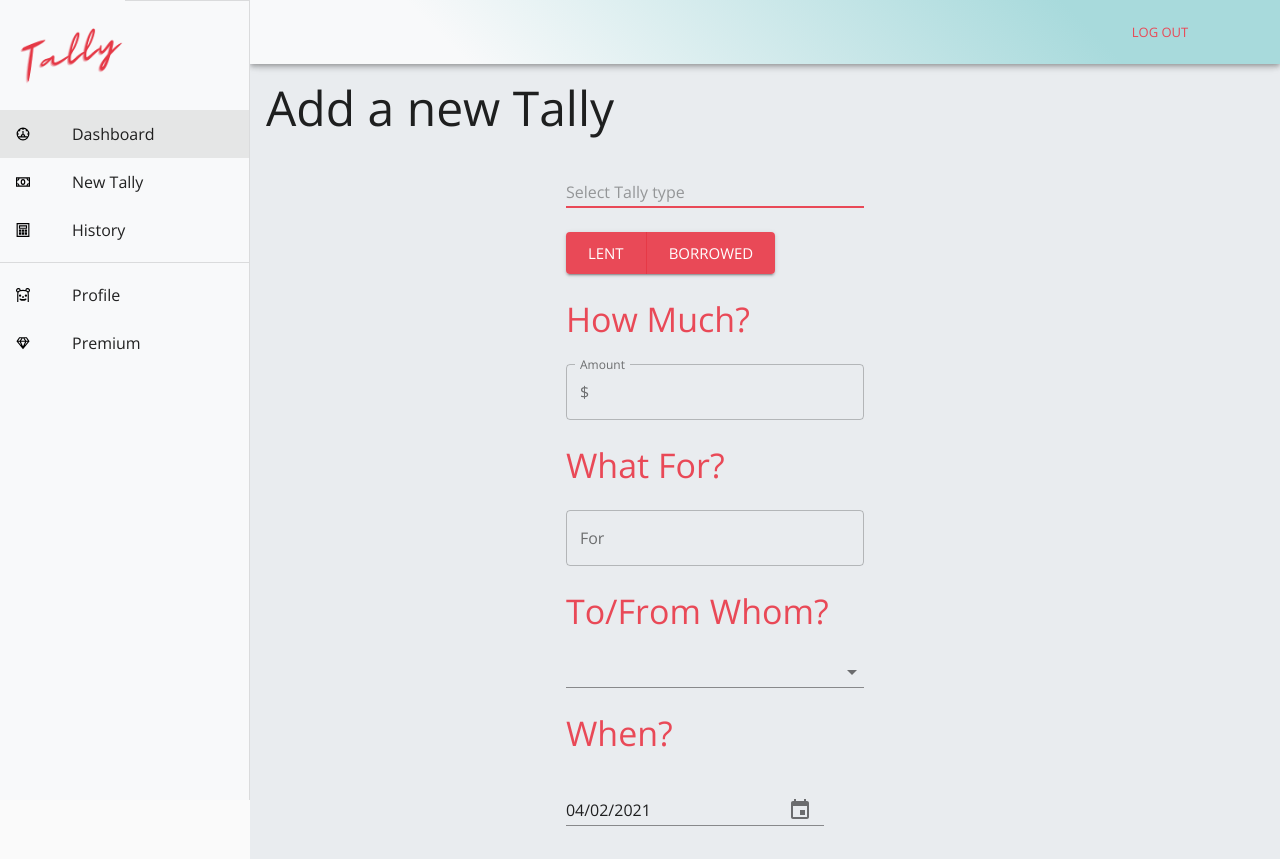
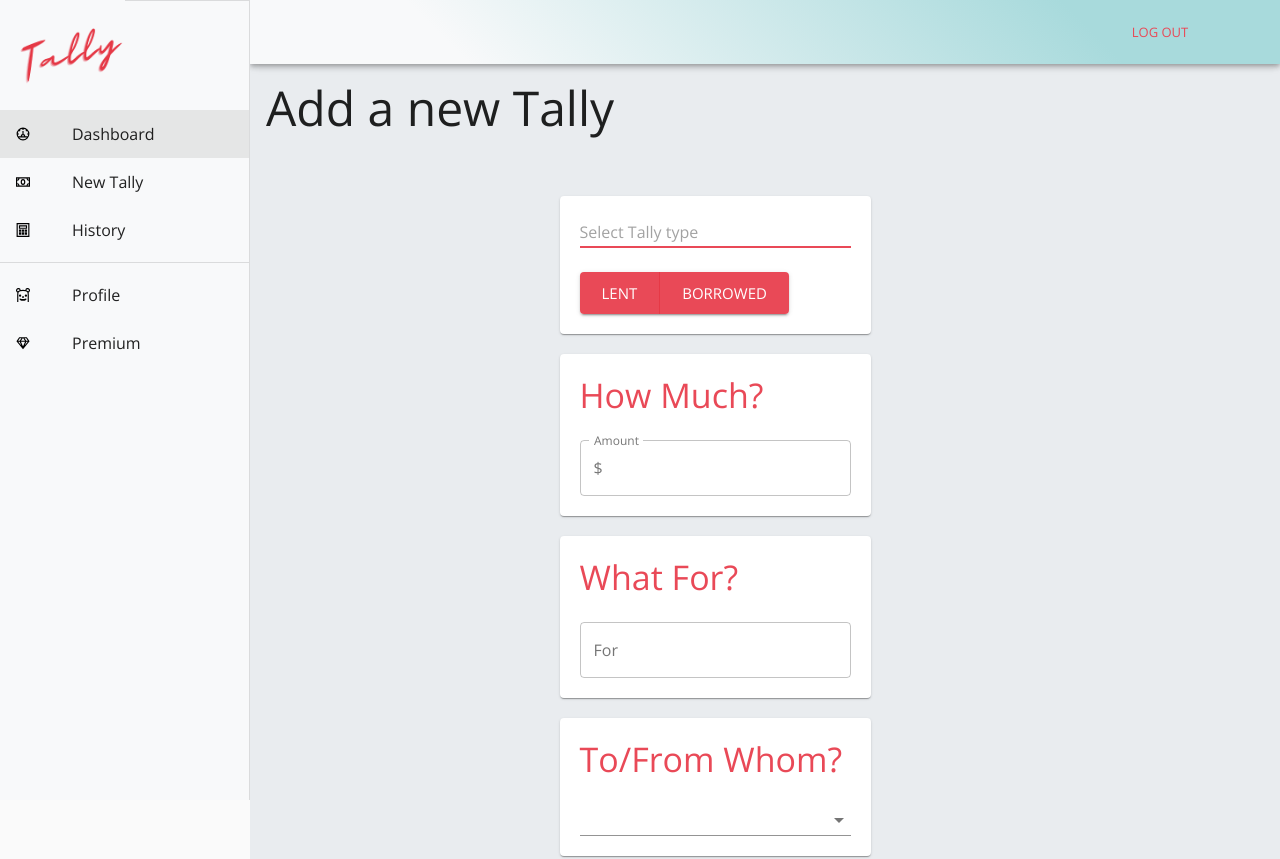
Before and after one commit to awalemandi/tally, a React (Create React App) app: page /home/newtally in a window 1280 px wide. Shown: the top 859 px of the page. Built offline with nearby package versions, Linux system fonts and the light colour scheme.

Commit message:
added paper components to new Tally Grid items

```diff
--- a/src/components/menu/newTally/Amount.tsx
+++ b/src/components/menu/newTally/Amount.tsx
@@ -7,14 +7,14 @@ import {
 	OutlinedInput,
 	InputAdornment,
 	TextField,
+	Paper
 } from '@material-ui/core';
 import { makeStyles } from '@material-ui/core/styles';
 
 const useStyles = makeStyles(theme => ({
 	root: {
-		width: '100%',
-		display: 'flex',
-		flexDirection: 'column',
+		padding: theme.spacing(1),
+		marginBottom: theme.spacing(1)
 	},
 }));
 
@@ -33,6 +33,8 @@ function Amount() {
 			justify='space-between'
 			alignItems='stretch'
 			spacing={3}
+			component={Paper}
+			className={classes.root}
 		>
 			<Grid item xs={12}>
 				<Typography variant='h4' color='primary'>
--- a/src/components/menu/newTally/Category.tsx
+++ b/src/components/menu/newTally/Category.tsx
@@ -7,12 +7,16 @@ import {
 	MenuItem,
 	FormHelperText,
 	Button,
+	Paper,
 } from '@material-ui/core';
 import { makeStyles } from '@material-ui/core/styles';
 import { TiPlus } from 'react-icons/ti';
 
 const useStyles = makeStyles(theme => ({
-	root: {},
+	root: {
+		padding: theme.spacing(1),
+		marginBottom: theme.spacing(1),
+	},
 }));
 
 function Category() {
@@ -30,6 +34,8 @@ function Category() {
 			justify='space-between'
 			alignItems='stretch'
 			spacing={3}
+			component={Paper}
+			className={classes.root}
 		>
 			<Grid item xs={12}>
 				<Typography variant='h4' color='primary'>
--- a/src/components/menu/newTally/Date.tsx
+++ b/src/components/menu/newTally/Date.tsx
@@ -1,13 +1,12 @@
 import React, { useState } from 'react';
-import { Grid, Typography } from '@material-ui/core';
+import { Grid, Typography, Paper } from '@material-ui/core';
 import { KeyboardDatePicker } from '@material-ui/pickers';
 import { makeStyles } from '@material-ui/core/styles';
 
 const useStyles = makeStyles(theme => ({
 	root: {
-		width: '100%',
-		display: 'flex',
-		flexDirection: 'column',
+		padding: theme.spacing(1),
+		marginBottom: theme.spacing(1)
 	},
 }));
 
@@ -27,6 +26,8 @@ function Date() {
 			justify='space-between'
 			alignItems='stretch'
 			spacing={3}
+			component={Paper}
+			className={classes.root}
 		>
 			<Grid item xs={12}>
 				<Typography variant='h4' color='primary'>
--- a/src/components/menu/newTally/NewTally.tsx
+++ b/src/components/menu/newTally/NewTally.tsx
@@ -14,10 +14,11 @@ const useStyles = makeStyles(theme => ({
 	form: {
 
 	},
-	root: {
+	inputContainer: {
 		width: '70%',
 		height: 'auto',
 		marginTop: theme.spacing(4),
+		padding: theme.spacing(4, 2),
 		display: 'flex',
 		flexDirection: 'column',
 		justifyContent: 'center',
@@ -62,7 +63,7 @@ const NewTally = () => {
 	return (
 		<form noValidate autoComplete='off' className={classes.form}>
 			<Typography variant='h3'>Add a new Tally</Typography>
-			<div className={classes.root}>
+			<div className={classes.inputContainer}>
 				<div className={classes.inputWrapper}>
 					<TransactionType />
 				</div>
@@ -90,64 +91,6 @@ const NewTally = () => {
 					Add Tally
 				</Fab>
 			</div>
-			{/* <Grid
-				className={classes.root}
-				container
-				spacing={5}
-				direction='column'
-				justify='center'
-				alignItems='center'
-			>
-				<Grid item xs={10} sm={8} md={5} >
-					<TransactionType />
-				</Grid>
-				<Hidden mdDown>
-					<Grid item md={6} ></Grid>
-				</Hidden>
-				<Grid item xs={10} sm={8} md={5} lg={3}>
-					<Amount />
-				</Grid>
-				<Hidden mdDown>
-					<Grid item md={6} lg={9}></Grid>
-				</Hidden>
-				<Grid item xs={10} sm={8} md={5} lg={3}>
-					<Reason />
-				</Grid>
-				<Hidden mdDown>
-					<Grid item md={6} lg={9}></Grid>
-				</Hidden>
-				<Grid item xs={10} sm={8} md={5} lg={3}>
-					<Party />
-				</Grid>
-				<Hidden mdDown>
-					<Grid item md={6} lg={9}></Grid>
-				</Hidden>
-				<Grid item xs={10} sm={8} md={5} lg={3}>
-					<Date />
-				</Grid>
-				<Hidden mdDown>
-					<Grid item md={6} lg={9}></Grid>
-				</Hidden>
-				<Grid item xs={10} sm={8} md={5} lg={3}>
-					<Category />
-				</Grid>
-				<Hidden mdDown>
-					<Grid item md={6} lg={9}></Grid>
-				</Hidden>
-				<Grid item xs={10} sm={8} md={5} lg={3}>
-					<Fab
-						variant='extended'
-						color='primary'
-						className={classes.actionButton}
-					>
-						<TiPlusOutline className={classes.icon} />
-						Add Tally
-					</Fab>
-				</Grid>
-				<Hidden mdDown>
-					<Grid item md={6} lg={9}></Grid>
-				</Hidden>
-			</Grid> */}
 		</form>
 	);
 };
--- a/src/components/menu/newTally/Party.tsx
+++ b/src/components/menu/newTally/Party.tsx
@@ -7,12 +7,16 @@ import {
 	MenuItem,
 	FormHelperText,
 	Button,
+	Paper,
 } from '@material-ui/core';
 import { makeStyles } from '@material-ui/core/styles';
 import { TiPlus } from 'react-icons/ti';
 
 const useStyles = makeStyles(theme => ({
-	root: {},
+	root: {
+		padding: theme.spacing(1),
+		marginBottom: theme.spacing(1),
+	},
 }));
 
 function Party() {
@@ -30,6 +34,8 @@ function Party() {
 			justify='space-between'
 			alignItems='stretch'
 			spacing={3}
+			component={Paper}
+			className={classes.root}
 		>
 			<Grid item xs={12}>
 				<Typography variant='h4' color='primary'>
--- a/src/components/menu/newTally/Reason.tsx
+++ b/src/components/menu/newTally/Reason.tsx
@@ -7,14 +7,14 @@ import {
 	OutlinedInput,
 	InputAdornment,
 	TextField,
+	Paper
 } from '@material-ui/core';
 import { makeStyles } from '@material-ui/core/styles';
 
 const useStyles = makeStyles(theme => ({
 	root: {
-		width: '100%',
-		display: 'flex',
-		flexDirection: 'column',
+		padding: theme.spacing(1),
+		marginBottom: theme.spacing(1)
 	},
 }));
 
@@ -33,6 +33,8 @@ function Reason() {
 			justify='space-between'
 			alignItems='stretch'
 			spacing={3}
+			component={Paper}
+			className={classes.root}
 		>
 			<Grid item xs={12}>
 				<Typography variant='h4' color='primary'>
--- a/src/components/menu/newTally/TransactionType.tsx
+++ b/src/components/menu/newTally/TransactionType.tsx
@@ -5,12 +5,14 @@ import {
 	ButtonGroup,
 	Button,
 	Grid,
+	Paper
 } from '@material-ui/core';
 import { makeStyles } from '@material-ui/core/styles';
 
 const useStyles = makeStyles(theme => ({
 	root: {
-
+		padding: theme.spacing(1),
+		marginBottom: theme.spacing(1)
 	},
 }));
 
@@ -35,6 +37,8 @@ function TransactionType() {
 				justify='space-between'
                 alignItems='stretch'
                 spacing={3}
+				component={Paper}
+				className={classes.root}
 			>
 				<Grid item xs={12}>
 					<TextField
```
Also changed, not shown: 1 other file (tests, documents, lock files or other folders).
